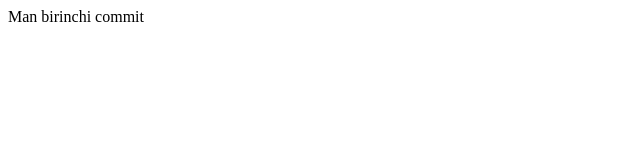
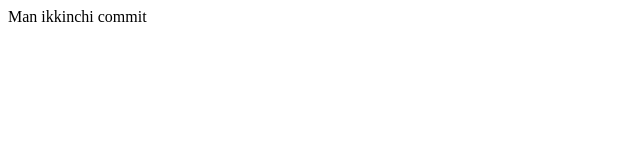
Before and after one commit to Islombek070707/NPM, a website: page index.html in a window 1280 px wide. Shown: the full height of the page, 0-640 px from the left. Drawn offline with Linux system fonts and the light colour scheme.

Commit message:
Ikkinchi commit

```diff
--- a/index.html
+++ b/index.html
@@ -8,6 +8,6 @@
   <link rel="stylesheet" href="./style.css">
 </head>
 <body>
-  <div>Man birinchi commit</div>
+  <div>Man ikkinchi commit</div>
 </body>
 </html>
```
